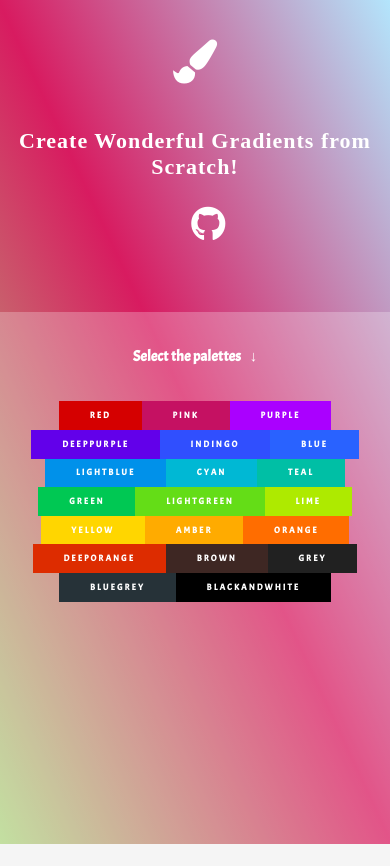
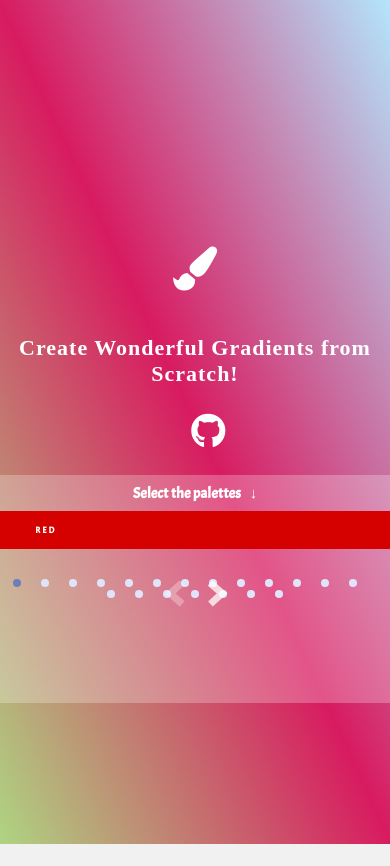
Before and after one commit to Gillis86/create-css-gradients-react-app, a React app: page / in a window 390 px wide. After the commit the page ends 844 px from the top, so only its background shows below. Built offline with nearby package versions, Linux system fonts and the light colour scheme; a web font is replaced by a local one.

Commit message:
improve resposive with carousel

```diff
--- a/package.json
+++ b/package.json
@@ -8,6 +8,7 @@
     "babel-eslint": "7.2.3",
     "babel-jest": "20.0.3",
     "babel-loader": "7.1.2",
+    "babel-polyfill": "^6.26.0",
     "babel-preset-react-app": "^3.1.1",
     "babel-runtime": "6.26.0",
     "case-sensitive-paths-webpack-plugin": "2.1.1",
@@ -53,6 +54,7 @@
   },
   "devDependencies": {
     "node-sass": "^4.9.2",
+    "react-alice-carousel": "^1.10.3",
     "sass-loader": "^7.0.3"
   },
   "jest": {
--- a/src/Components/ColorsTable.scss
+++ b/src/Components/ColorsTable.scss
@@ -1,3 +1,6 @@
+
+
+
 .colorTable{
     width:100%;
     margin:5rem auto;
@@ -10,17 +13,16 @@
     padding-bottom:5rem;
     background: rgba(#fff,.25);
     @media screen and (max-width:600px) {
-        padding-bottom:30rem;
+        padding:0;
+        margin:0;
     }
-
 
     &__labels{
         display: flex;
         justify-content: center;
         align-items: center;
         flex-wrap:wrap;
-    }
-
+}
     &__heading{
         margin-bottom:3rem;
         font-weight:bold;
@@ -32,12 +34,12 @@
             color:#fff;
             margin-left:1rem;
         }
+        @media screen and (max-width:600px) {
+            margin-bottom:0;
+        }
     }
     &__item{
         padding:1.5rem 4rem;
-        @media screen and (max-width:600px) {
-            padding:1rem 3.5rem;
-        }
         color:#fff;
         //margin:1.5rem;
         font-weight: 900;
@@ -49,3 +51,19 @@
         position:relative;
     }
 }
+
+.alice-carousel__prev-btn-item, .alice-carousel__next-btn-item{
+    border:none;
+    font-size:6rem;
+    color: rgba(#fff,.75);
+    font-weight: bolder;
+    webkit-transform: translateY(-83%);
+    transform: translateY(-83%);
+}
+
+.alice-carousel__prev-btn-item:hover, .alice-carousel__next-btn-item:hover{
+    color: rgba(#fff,.75);
+    border:none;
+    webkit-transform: scale(1.2) translateY(-83%);
+    transform: scale(1.2) translateY(-83%);
+}
--- a/src/Components/Gradient.js
+++ b/src/Components/Gradient.js
@@ -59,11 +59,15 @@ class Gradient extends Component {
 
             controls=(
                 <div className="gradient__linear">
-                    <input ref="lA" type="number" defaultValue={
+
+                <form>
+
+                        <input ref="lA" type="number" defaultValue={
                         linearAngle
                     } />
-                    <button className="gradient__linear--btn gradient__controls--btn" onClick={
-                        ()=>{
+                    <button type="submit" className="gradient__linear--btn gradient__controls--btn" onClick={
+                        (event)=>{
+                                event.preventDefault()
                                 //console.log(this.refs.lA.value)
                                 //if(typeof this.refs.lA.value === 'string' && this.refs.lA.value !== ''){
                                     changeGradientProps({
@@ -76,6 +80,10 @@ class Gradient extends Component {
 
                         }
                     }>Set Angle</button>
+
+
+                </form>
+
                 </div>
 
             )
@@ -106,11 +114,15 @@ class Gradient extends Component {
                     </select>
                     <div className="gradient__radial--pos">
                         <div>
-                            <input ref="rPX" type="number" name="" id="" defaultValue={
+                            <form>
+
+
+                                <input ref="rPX" type="number" name="" id="" defaultValue={
                         radialPosX
                     } />
-                            <button className="gradient__controls--btn" onClick={
-                                ()=>{
+                            <button type="submit" className="gradient__controls--btn" onClick={
+                                (event)=>{
+                                        event.preventDefault()
 
                                     //if(typeof this.refs.rPX.value === 'string' && this.refs.rPX.value !== ''){
                                         changeGradientProps({
@@ -122,13 +134,21 @@ class Gradient extends Component {
 
 
                             }>set X (%)</button>
+
+
+                            </form>
+
                         </div>
                         <div>
-                            <input ref="rPY" type="number" name="" id="" defaultValue={
+
+                            <form>
+
+                                <input ref="rPY" type="number" name="" id="" defaultValue={
                         radialPosY
                     } />
                             <button className="gradient__controls--btn" onClick={
-                                ()=>{
+                                (event)=>{
+                                    event.preventDefault()
                                     //if(typeof this.refs.rPY.value === 'string' && this.refs.rPY.value !== ''){
                                         changeGradientProps({
                                             prop:this.refs.rPY.value,
@@ -141,6 +161,9 @@ class Gradient extends Component {
 
 
                              }>set Y (%)</button>
+
+                            </form>
+
                         </div>
 
                     </div>
--- a/src/Components/Header.js
+++ b/src/Components/Header.js
@@ -1,12 +1,35 @@
-import React from 'react';
+import React, {Component} from 'react';
+import ColorsTableWrapper from '../hco/ColorsTableWrapper'
 import './Header.scss'
 import './ColorsTable.scss';
 
 
 
-function Header(props) {
-  let ScrollBtn;
-    if(props.showBtnScroll){
+class Header extends Component {
+  state = {
+    mq:false
+  }
+componentWillMount(){
+  if(window.matchMedia("(max-width: 600px)").matches){
+    this.setState({
+      mq:true
+    })
+  }
+
+    window.addEventListener('resize',()=>{
+      if(window.matchMedia("(max-width: 600px)").matches){
+        this.setState({
+          mq:true
+        })
+      }
+    })
+}
+
+  render(){
+    let ScrollBtn;
+
+    console.log('[Header.js] render()')
+    if(this.props.showBtnScroll){
       ScrollBtn = (
         <div className="scroll"
         onClick={
@@ -25,12 +48,7 @@ function Header(props) {
       )
     }
 
-    const colors = props.colors
-
-    function isIncluded(el,array){
-        return array.includes(el)
-    }
-
+    const colors = this.props.colors
 
     return (
       <header className="header">
@@ -53,11 +71,11 @@ function Header(props) {
 
         <div className="colorTable">
         <h3 className="colorTable__heading">Select the palettes</h3>
-      <div className="colorTable__labels">
-      {colors.labels.map( colorLabel => {
+      <ColorsTableWrapper mq={this.state.mq}>
+        {colors.labels.map( colorLabel => {
         let values = colors.colors[colorLabel]
-        let isActive = isIncluded(colorLabel,props.activePalettes.map(p => p.label));
-        //console.log(colors.colors[colorLabel])
+        let isActive = this.props.activePalettes.map(p => p.label).includes(colorLabel)
+        if(isActive) console.log(colorLabel)
           let style = {
             backgroundColor: values[values.length - 1 ],
             transform: isActive ?
@@ -65,24 +83,33 @@ function Header(props) {
             zIndex: isActive ?
             '9999999' : '0',
             border: isActive ? '2px solid #fff' : 'none'
-            //transform:isActive ? 'scale(1.2)' : 'scale(1)'
           }
-           return  <div style={style} key={colorLabel} onClick={
-             (event)=>{
-              event.stopPropagation()
-               props.clicked(colorLabel)
+           return <div key={colorLabel}>
+
+          <div style={style}  onClick={
+             ()=>{
+             /*  event.stopPropagation() */
+               this.props.clicked(colorLabel)
               }
            } className="colorTable__item">{colorLabel}</div>
+
+           </div>
+
           })
         }
-
-      </div>
-      </div>
+      </ColorsTableWrapper>
       <div className="scroll__wrapper">
         {ScrollBtn}
         </div>
+      </div>
+
       </header>
     );
+
+
+  }
+
+
 
 }
 
--- a/src/Components/Header.scss
+++ b/src/Components/Header.scss
@@ -63,6 +63,10 @@
 .scroll{
     /* position: relative;
     z-index:9999999; */
+    margin-top:3rem;
+    @media screen and (max-width:600px) {
+        margin-top:-5rem;
+    }
     &__wrapper{
       width:100%;
       display: flex;
@@ -76,7 +80,7 @@
     &__icon{
       animation: pulse 2s infinite;
       transition: transform .2s;
-      background: rgba(#fff,.75);;
+      background: rgba(#fff,.75);
       color:rgb(233, 30, 99);
       padding:1rem;
       border-radius:50%;
--- /dev/null
+++ b/src/hco/ColorsTableWrapper.js
@@ -0,0 +1,32 @@
+import React from 'react'
+import AliceCarousel from 'react-alice-carousel';
+import "react-alice-carousel/lib/alice-carousel.css";
+
+
+
+const ColorsTableWrapper = (props) => {
+
+
+
+    if(props.mq){
+          return(
+            <AliceCarousel
+            buttonsDisabled={false}
+            dotsDisabled={true}
+            >
+                {props.children}
+            </AliceCarousel>
+          )
+
+    }else{
+        return(
+            <div className="colorTable__labels">
+                {props.children}
+            </div>
+        )
+    }
+
+
+}
+
+export default ColorsTableWrapper;
--- a/src/index.js
+++ b/src/index.js
@@ -1,3 +1,4 @@
+import 'babel-polyfill';
 import React from 'react';
 import ReactDOM from 'react-dom';
 import App from './App';
```
Also changed, not shown: 1 other file (tests, documents, lock files or other folders).
